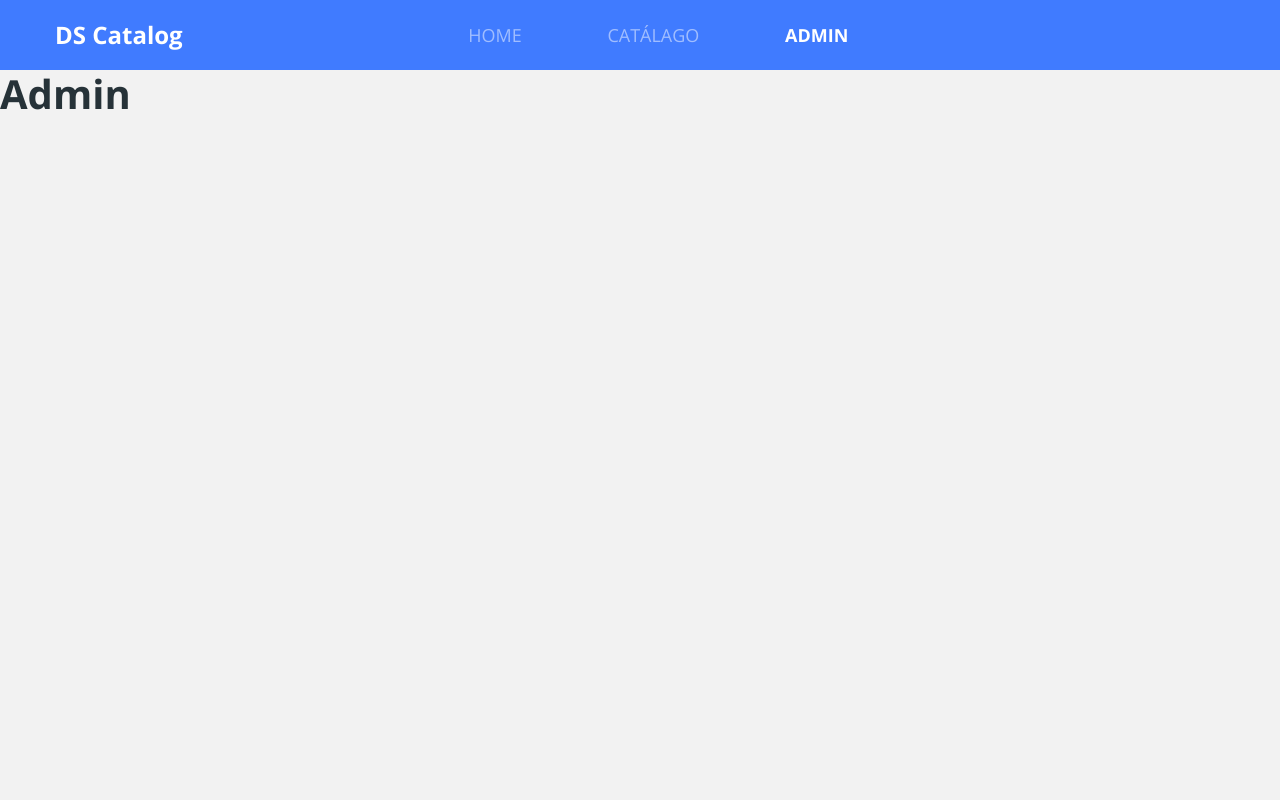
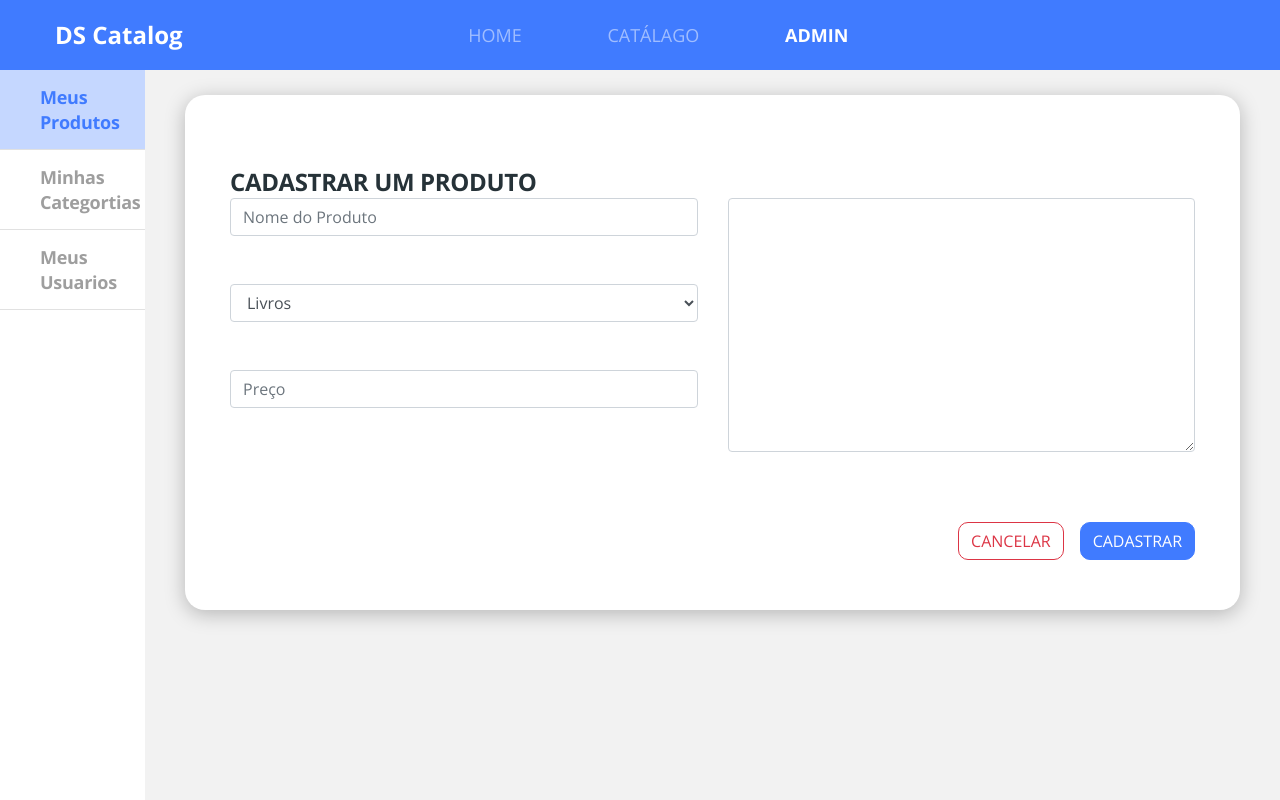
Before and after one commit to Jrenatomt/dscatalog-devsuperior01, a React (Create React App) app in the folder front-web/: page /admin/products/create in a window 1280 px wide. Built offline with nearby package versions, Linux system fonts and the light colour scheme.

Commit message:
iniciando os formularios

```diff
--- a/front-web/src/Routes.tsx
+++ b/front-web/src/Routes.tsx
@@ -1,5 +1,5 @@
 import React from 'react';
-import { BrowserRouter, Switch, Route } from 'react-router-dom'
+import { BrowserRouter, Switch, Route, Redirect } from 'react-router-dom'
 import Navbar from './core/components/Navbar';
 import Admin from './pages/Admin';
 import Catalog from './pages/Catalog';
@@ -16,11 +16,12 @@ const Routes = () => (
         <Route path="/products" exact>
           <Catalog />
         </Route>
+        <Route path="/products/:productId">
+          <ProductDetails />
+        </Route>
+        <Redirect from="/admin" to="/admin/products" exact/>
         <Route path="/admin">
           <Admin />
-        </Route>
-        <Route path="/products/:productId">
-          <ProductDetails />
         </Route>
       </Switch>
   </BrowserRouter>
--- /dev/null
+++ b/front-web/src/pages/Admin/components/BaseForm/index.tsx
@@ -0,0 +1,39 @@
+import React from 'react';
+import { useHistory } from 'react-router-dom';
+import './styles.scss'
+
+type Props = {
+    title: string;
+    children: React.ReactNode;
+}
+
+const BaseForm = ({ title, children }: Props) => {
+    const history = useHistory();
+    const handleCancel = () => {
+        history.push('/admin/products');
+    }
+
+    return (
+        <div className="admin-base-form card-base">
+            <h1 className="base-form-title">
+                {title}
+            </h1>
+            {children}
+            <div className="base-form-actions">
+                <button
+                    className="btn btn-outline-danger border-radios-10 mr-3"
+                    onClick={handleCancel}
+                >
+                    CANCELAR
+             </button>
+
+                <button className="btn btn-primary border-radios-10">
+                    CADASTRAR
+             </button>
+            </div>
+        </div>
+    )
+
+}
+
+export default BaseForm;
--- /dev/null
+++ b/front-web/src/pages/Admin/components/BaseForm/styles.scss
@@ -0,0 +1,18 @@
+.admin-base-form {
+    padding: 70px 45px 50px 45px;
+    border-radius: 20px;
+    width: 1055px;
+}
+
+.base-form-title {
+    font-size: 24px;
+    line-height: 33px;
+    letter-spacing: -0.015em;
+    color: #263238;
+    text-transform: uppercase;
+}
+
+.base-form-actions {
+    margin-top: 70px;
+    text-align: right;
+}
--- /dev/null
+++ b/front-web/src/pages/Admin/components/Navbar/index.tsx
@@ -0,0 +1,24 @@
+import React from 'react';
+import { NavLink } from 'react-router-dom';
+import './styles.scss'
+
+
+const Navbar = () => (
+
+    <nav className="admin-nav-container">
+        <ul>
+            <li>
+              <NavLink to="/admin/products" className="admin-nav-item" >Meus Produtos</NavLink>
+            </li>
+            <li>
+            <NavLink to="/admin/categories"  className="admin-nav-item" >Minhas Categortias</NavLink>
+            </li>
+            <li>
+            <NavLink to="/admin/users"   className="admin-nav-item" >Meus Usuarios</NavLink>
+            </li>
+        </ul>
+    </nav>
+
+);
+
+export default Navbar;
--- /dev/null
+++ b/front-web/src/pages/Admin/components/Navbar/styles.scss
@@ -0,0 +1,28 @@
+.admin-nav-container {
+    width: 300px;
+    background-color: #fff;
+    height: calc(100vh - 70px);
+}
+
+.admin-nav-item {
+    height: 80px;
+    display: block;
+    border-bottom: 1px solid #E1E1E1;
+    display: flex;
+    align-items: center;
+    padding-left: 40px;
+    font-weight: bold;
+    font-size: 18px;
+    line-height: 25px;
+    letter-spacing: -0.015em;
+    color: #9E9E9E;
+
+    &.active {
+        background: rgba(64, 123, 255, 0.3);
+        color: #407BFF;
+    }
+
+    &:hover {
+        color: #407BFF
+    }
+}
--- /dev/null
+++ b/front-web/src/pages/Admin/components/Products/Form/index.tsx
@@ -0,0 +1,93 @@
+import React, { useState } from 'react'
+import './styles.scss'
+import BaseForm from '../../BaseForm';
+import { MakeRequest } from '../../../../../core/utils/request';
+
+type FormState = {
+    name: string;
+    price: string;
+    category: string;
+    description: string
+}
+
+type FormEvent = React.ChangeEvent<HTMLInputElement | HTMLSelectElement | HTMLTextAreaElement>;
+
+const Form = () => {
+
+    const [formData, setFormData] = useState<FormState>({
+        name: '',
+        price: '',
+        category: '',
+        description: ''
+    });
+
+
+    const handleOnChange = (event: FormEvent ) => {
+        const name = event.target.name;
+        const value = event.target.value;
+        setFormData(data => ({ ...data, [name]: value }));
+    }
+
+    const handleSubmit = (event: React.FormEvent<HTMLFormElement>) => {
+        event.preventDefault();
+
+        const payload = {
+            ...formData,
+            imgUrl: 'https://i.zst.com.br/thumbs/45/21/15/1116423324.jpg',
+            categories: [{ id: formData.category }]
+        }
+
+        MakeRequest({ url: '/products', method: 'POST', data: payload })
+            .then(() => {
+                setFormData({ name: '', price: '', category: '', description: '' })
+            });
+
+    }
+
+    return (
+        <form onSubmit={handleSubmit}>
+            <BaseForm title="cadastrar um produto">
+                <div className="row">
+                    <div className="col-6">
+                        <input
+                            name="name"
+                            value={formData.name}
+                            type="text"
+                            className="form-control mb-5"
+                            onChange={handleOnChange}
+                            placeholder="Nome do Produto"
+                        />
+                        <select name="category" value={formData.category} className="form-control mb-5" onChange={handleOnChange}>
+                            <option value="1">Livros</option>
+                            <option value="3">Computadores</option>
+                            <option value="2">Eletronicos</option>
+                        </select>
+
+                        <input
+                            name="price"
+                            value={formData.price}
+                            type="text"
+                            className="form-control"
+                            onChange={handleOnChange}
+                            placeholder="Preço"
+                        />
+                    </div>
+                    <div className="col-6">
+                        <textarea
+                            name="description"
+                            value={formData.description}
+                            onChange={handleOnChange}
+                            className="form-control"
+                            cols={30}
+                            rows={10} />
+                    </div>
+                </div>
+
+
+            </BaseForm>
+        </form>
+    )
+
+}
+
+export default Form;
--- /dev/null
+++ b/front-web/src/pages/Admin/components/Products/List/index.tsx
@@ -0,0 +1,21 @@
+import React from 'react';
+import { useHistory } from 'react-router-dom'
+
+const List = () => {
+
+    const history = useHistory();
+
+    const handleCreate = () => {
+        history.push('/admin/products/create');
+    }
+
+    return (
+        <div className="admin-products-list">
+            <button className="btn btn-primary btn-lg" onClick={handleCreate}>
+                ADICIONAR
+            </button>
+        </div>
+    )
+}
+
+export default List;
--- /dev/null
+++ b/front-web/src/pages/Admin/components/Products/index.tsx
@@ -0,0 +1,25 @@
+import React from 'react';
+import { Route, Switch } from 'react-router-dom';
+import Form from './Form';
+import List from './List';
+
+const Product = () => {
+
+    return(
+        <div>
+            <Switch>
+                <Route path="/admin/products"exact>
+                  <List />
+                </Route>
+                <Route path="/admin/products/create">
+                   <Form />
+                </Route>
+                <Route path="/admin/products/:productID">
+                  <h1>editar um produto</h1>
+                </Route>
+            </Switch>
+        </div>
+    )
+}
+
+export default Product;
--- a/front-web/src/pages/Admin/index.tsx
+++ b/front-web/src/pages/Admin/index.tsx
@@ -1,8 +1,28 @@
 import React from 'react';
+import { Route, Switch } from 'react-router-dom';
+import Navbar from './components/Navbar';
+import Product from './components/Products';
+import './styles.scss'
 
 const Admin = () => (
-    <div>
-        <h1>Admin</h1>
+    <div className="admin-container">
+        <Navbar />
+        <div className="admin-content">
+          <Switch>
+              <Route path="/admin/products">
+                 <Product />
+              </Route>
+
+              <Route path="/admin/categories">
+                 <h1>Catgories</h1>
+              </Route>
+
+              <Route path="/admin/users">
+                 <h1>users</h1>
+              </Route>
+
+          </Switch>
+        </div>
     </div>
 );
 
--- /dev/null
+++ b/front-web/src/pages/Admin/styles.scss
@@ -0,0 +1,8 @@
+.admin-container {
+    display: flex;
+}
+
+.admin-content {
+    padding: 25px 40px 45px 40px;
+    flex: 1;
+}
```
Also changed, not shown: front-web/src/pages/Admin/components/Products/Form/styles.scss (added).
